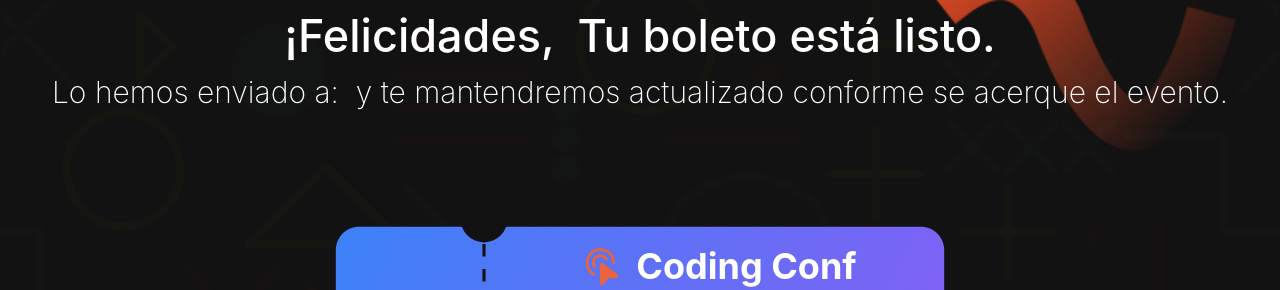
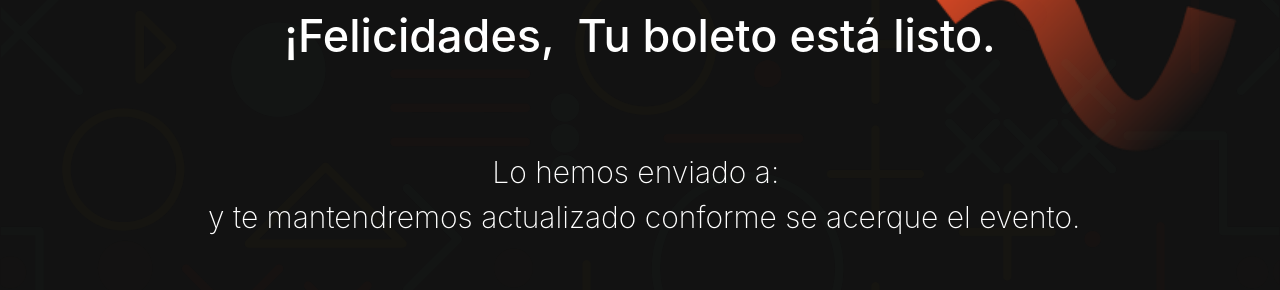
Before and after one commit to SirLestat/CodeConfTicket, a React (Vite) app: page /ticket in a window 1280 px wide. Shown: the part 150-440 px from the top of the page. Built offline with nearby package versions, Linux system fonts and the light colour scheme.

Commit message:
💄 Fix formatting and spacing issues in Title2 component

```diff
--- a/src/components/Title2.jsx
+++ b/src/components/Title2.jsx
@@ -7,7 +7,7 @@
           ‎ {formData.name}
         </strong>
         ‎ Tu boleto está listo.
-        <p className="text-[20px] font-extralight lg:text-[30px]">
+        <p className="text-[20px] font-extralight lg:text-[30px] lg:pt-20 pt-5 grid">
           Lo hemos enviado a: ‎
           <strong className="bg-gradient-to-r from-[#67cfff]  to-[#f0d] bg-clip-text text-transparent">
             {formData.email}
```
